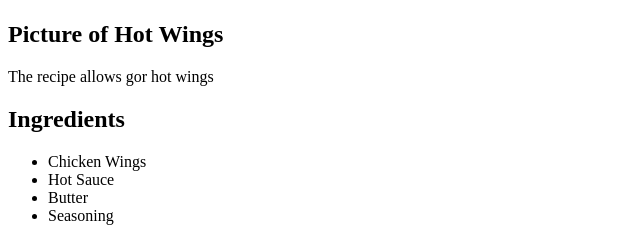
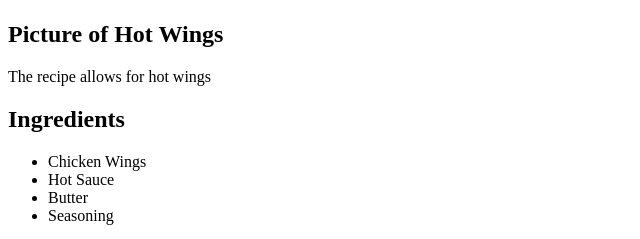
Before and after one commit to courtlandtaylor2005/odin-recipes, a plain HTML site: page recipes/hotwings.html in a window 1280 px wide. Shown: the part 393-632 px from the top of the page, 0-640 px from the left. Drawn offline with Linux system fonts and the light colour scheme.

Commit message:
Fixed typos in hotwings.html

```diff
--- a/recipes/hotwings.html
+++ b/recipes/hotwings.html
@@ -9,7 +9,7 @@
     <h1>Hot Wings</h1>
     <img src="../images/hotwings.jpg" alt="Picture of hot wings" height="310" width="310">
     <h2>Picture of Hot Wings</h2>
-    <p>The recipe allows gor hot wings </p>
+    <p>The recipe allows for hot wings </p>
     <h2>Ingredients</h2>
     <ul>
         <li>Chicken Wings</li>
```
